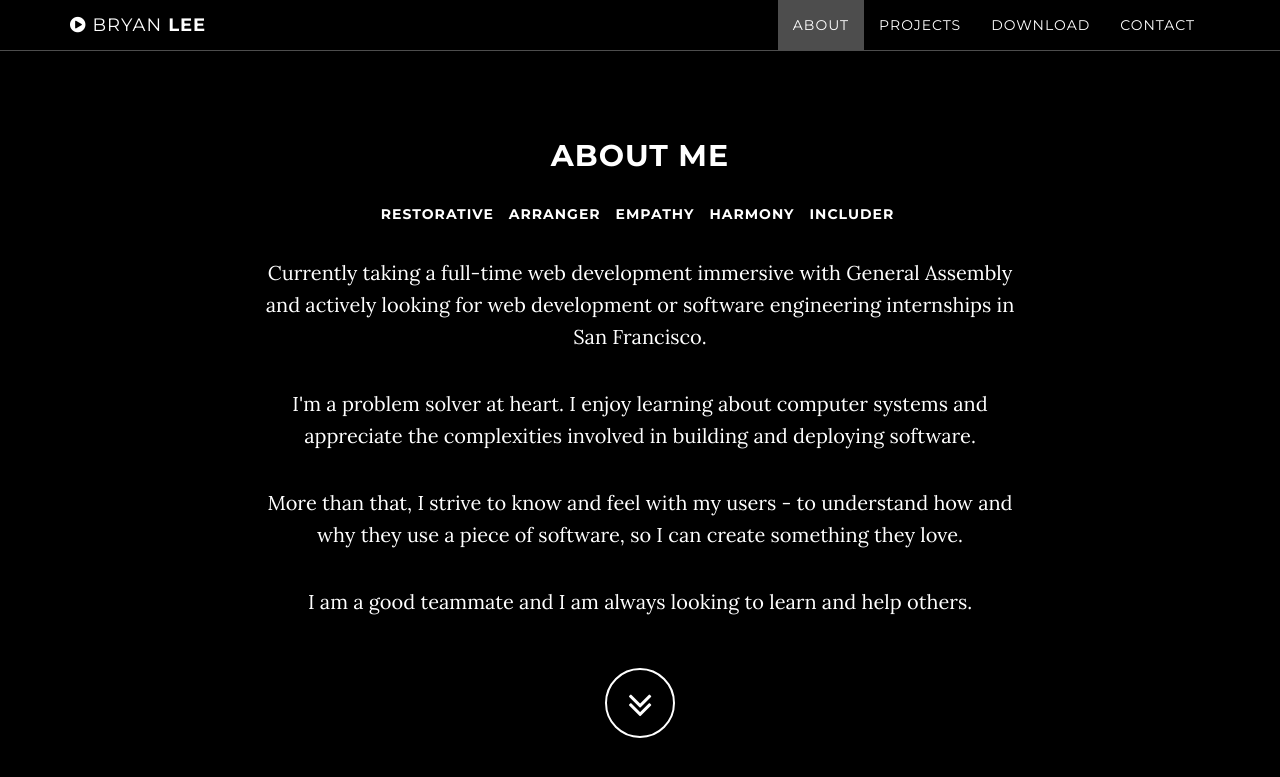
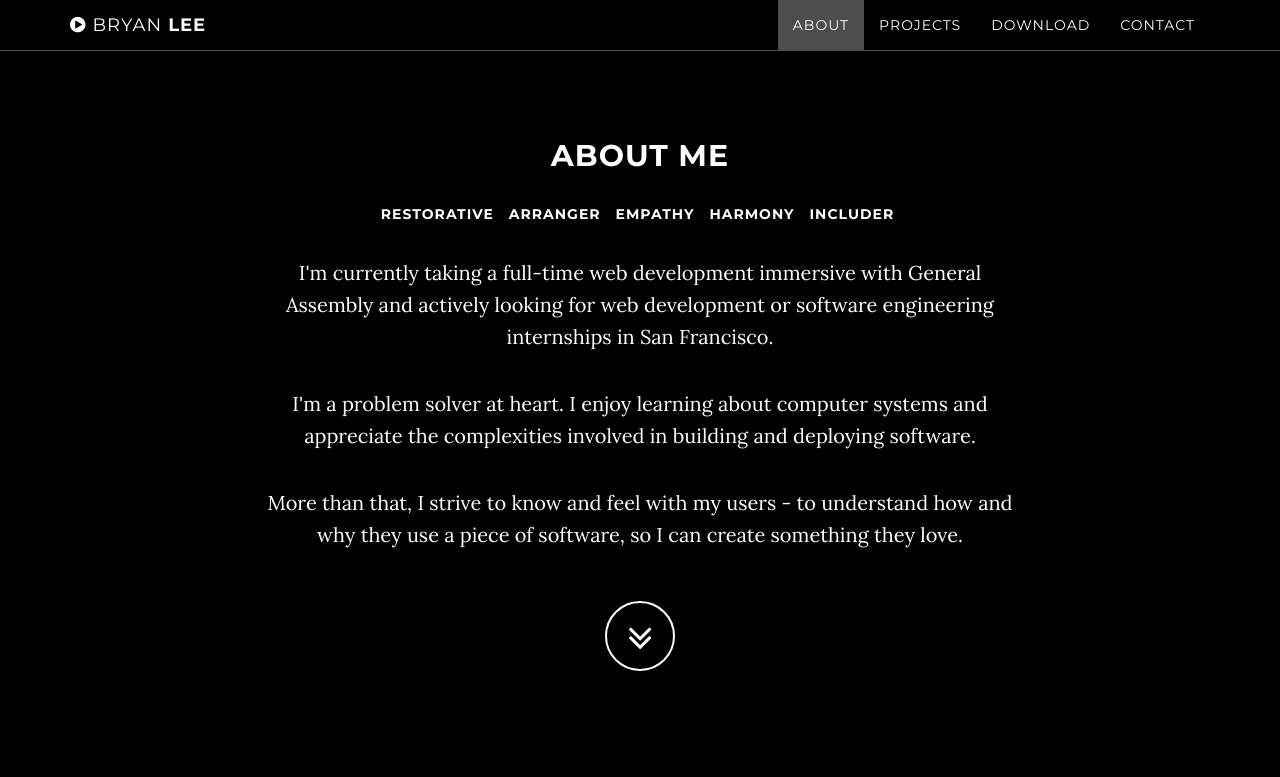
Before and after one commit to bryanleejh/bryanleejh.github.io, a Jekyll site: the page index.html, which Jekyll copies as it is, in a window 1280 px wide and 900 px high, scrolled down 1011 px. Shown: the top 777 px of the window. Built offline with Jekyll 4.4.1, drawn with Linux system fonts in a browser that asks for light colours; nearby versions of some CDN libraries.

Commit message:
Update index.html

```diff
--- a/index.html
+++ b/index.html
@@ -110,10 +110,9 @@
                     <li>Harmony</li>
                     <li>Includer</li>
                 </ul></h5>
-                <p>Currently taking a full-time web development immersive with General Assembly and actively looking for web development or software engineering internships in San Francisco.</p>
+                <p>I'm currently taking a full-time web development immersive with General Assembly and actively looking for web development or software engineering internships in San Francisco.</p>
                 <p>I'm a problem solver at heart. I enjoy learning about computer systems and appreciate the complexities involved in building and deploying software.</p>
                 <p>More than that, I strive to know and feel with my users - to understand how and why they use a piece of software, so I can create something they love.</p>
-                <p>I am a good teammate and I am always looking to learn and help others.</p>
                 <p><a href="#projects" class="btn btn-circle page-scroll">
                     <i class="fa fa-angle-double-down animated"></i>
                 </a></p>
```
